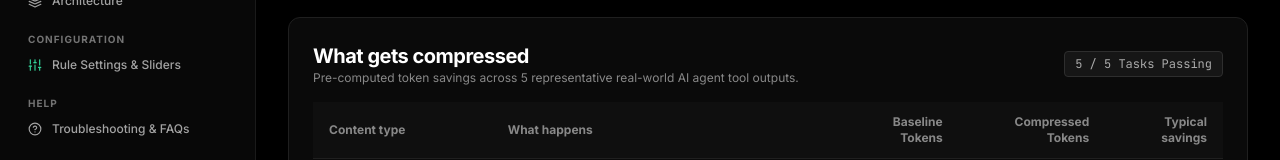
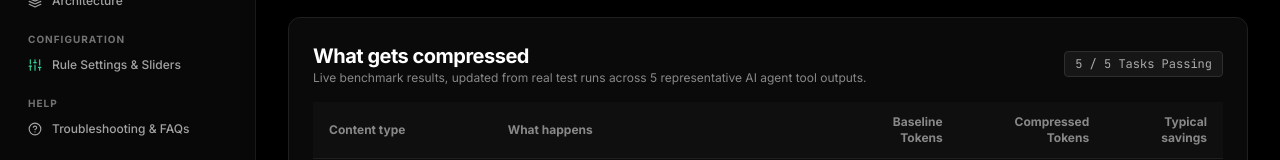
Before and after one commit to Siddh7-ai/PromptLens, a React (Vite) app in the folder dashboard/: page / in a window 1280 px wide. Shown: the part 569-729 px from the top of the page. Built offline with nearby package versions, Linux system fonts and the light colour scheme; no server answers.

Commit message:
fix: allow regex CORS for Chrome extensions and update dashboard subtitle wording

```diff
--- a/dashboard/src/components/BenchmarkTable.tsx
+++ b/dashboard/src/components/BenchmarkTable.tsx
@@ -15,7 +15,7 @@ export const BenchmarkTable: React.FC = () => {
       <div className="flex items-center justify-between">
         <div>
           <h2 className="text-xl font-bold text-white tracking-tight">What gets compressed</h2>
-          <p className="text-xs text-[#888888]">Pre-computed token savings across 5 representative real-world AI agent tool outputs.</p>
+          <p className="text-xs text-[#888888]">Live benchmark results, updated from real test runs across 5 representative AI agent tool outputs.</p>
         </div>
         <span className="text-xs font-mono px-2.5 py-1 rounded bg-[#161616] text-[#aaaaaa] border border-[#2e2e2e]">
           5 / 5 Tasks Passing
```
Also changed, not shown: 1 other file (tests, documents, lock files or other folders).
